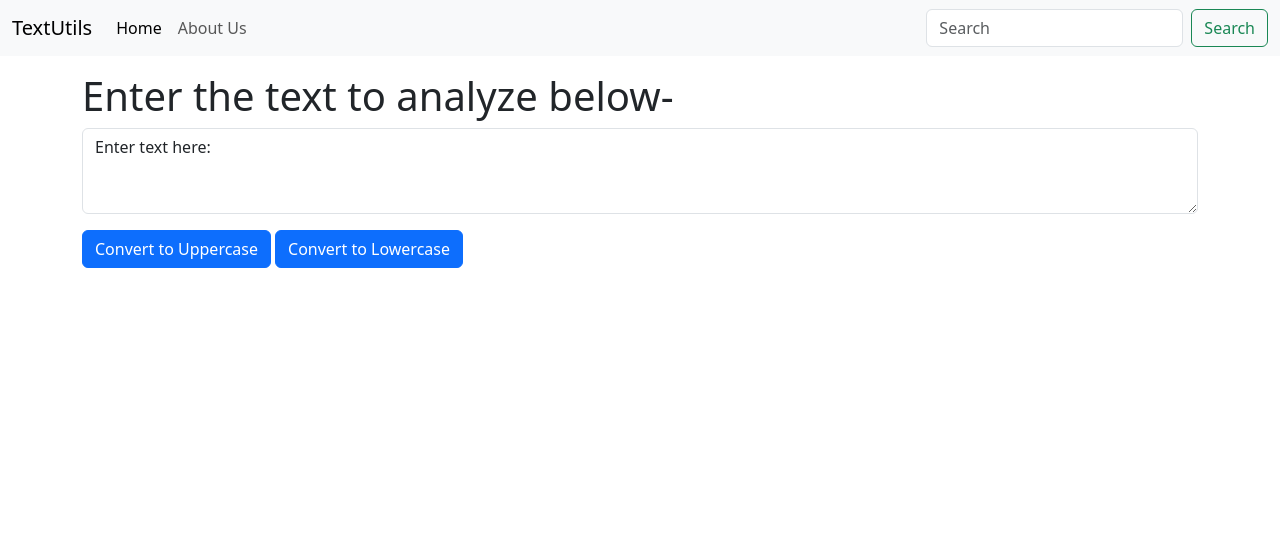
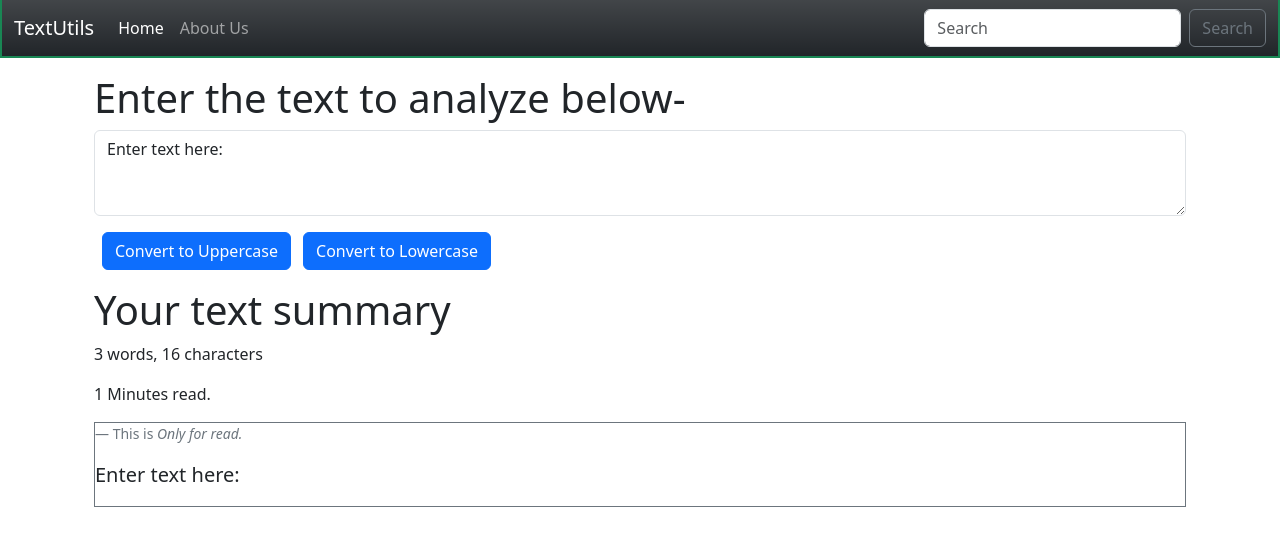
Before and after one commit to manojsingh00963/React_project, a React (Create React App) app in the folder textutils/: page / in a window 1280 px wide. Shown: the top 546 px of the page. Built offline with nearby package versions, Linux system fonts and the light colour scheme.

Commit message:
'TextUtils'
Add more functionality , word and character number count, or an time counter which show how how long time will it take for it read , or a read page bar.

```diff
--- a/textutils/src/App.js
+++ b/textutils/src/App.js
@@ -9,8 +9,9 @@ function App() {
       <Navbar title="TextUtils" aboutText='About Us' />
 
       <div className="container my-3" >
-     <TextFrom heading="Enter the text to analyze below" />
+        <TextFrom heading="Enter the text to analyze below" />
       </div>
+
     </>
 
   );
--- a/textutils/src/Component/Navbar.js
+++ b/textutils/src/Component/Navbar.js
@@ -5,7 +5,8 @@ import PropTypes from 'prop-types'
 export default function Navbar(props) {
   return (
 
-<nav className="navbar navbar-expand-lg bg-body-tertiary">
+/* <nav className="navbar navbar-expand-lg bg-body-tertiary "> */
+<nav className="navbar navbar-expand-lg navbar-dark bg-dark bg-gradient border border-2 border-top-0 border-success">
   <div className="container-fluid">
     <a className="navbar-brand" href="https://getbootstrap.com/docs/5.3/components/navbar/">{props.title}</a>
     <button className="navbar-toggler" type="button" data-bs-toggle="collapse" data-bs-target="#navbarSupportedContent" aria-controls="navbarSupportedContent" aria-expanded="false" aria-label="Toggle navigation">
@@ -22,7 +23,7 @@ export default function Navbar(props) {
       </ul>
       <form className="d-flex" role="search">
         <input className="form-control me-2" type="search" placeholder="Search" aria-label="Search"/>
-        <button className="btn btn-outline-success" type="submit">Search</button>
+        <button className="btn btn-outline-secondary" type="submit">Search</button>
       </form>
     </div>
   </div>
--- a/textutils/src/Component/TextFrom.js
+++ b/textutils/src/Component/TextFrom.js
@@ -16,14 +16,16 @@ export default function TextFrom(props) {
         let newText = text.toUpperCase();
         setText(newText);
     }
-    const handledownClicked = () => {
+    const handlelowClicked = () => {
         let newText = text.toLowerCase();
         setText(newText);
     }
     return (
-        <div>
+        <>
+
+            <div className='container'>
+                <h1>{props.heading}-</h1>
                 <div className="mb-3 ">
-                <h1>{props.heading}-</h1>
                     <textarea
                         className="form-control"
                         id="exampleFormControlTextarea1"
@@ -34,15 +36,31 @@ export default function TextFrom(props) {
                     />
                 </div>
                 <button
-                className="btn btn-primary"
+                    className="btn btn-primary mx-2"
                     onClick={handleUpClicked} >
                     Convert to Uppercase
                 </button>
                 <button
-                className="btn btn-primary ms-1"
-                onClick={handledownClicked} >
+                    className="btn btn-primary mx-2 ms-1"
+                    onClick={handlelowClicked} >
                     Convert to Lowercase
                 </button>
             </div>
+            <div className="container my-3">
+                <h1>Your text summary</h1>
+                <p>{text.split(" ").length} words, {text.length} characters</p>
+                <p>{Math.ceil(0.008 * text.split(" ").length)} Minutes read.</p>
+
+                <figure className="border border-secondary my-3">
+                    <figcaption className="blockquote-footer mt-0">
+                        This is  <cite title="Source Title">Only for read.</cite>
+                    </figcaption>
+                    <blockquote className="blockquote">
+                        <p>{text}</p>
+                    </blockquote>
+                </figure>
+
+            </div>
+        </>
     )
 }
```
Also changed, not shown: 1 other file (tests, documents, lock files or other folders). Lines whose indentation alone changed are shown as unchanged.
